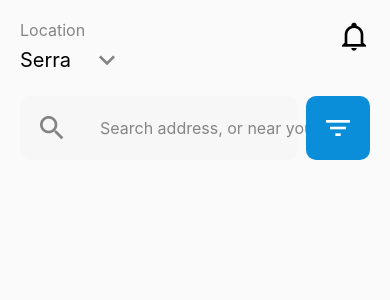
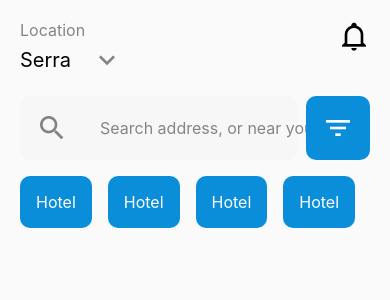
Before and after one commit to ramontrovao/home-rent-app, a React Native app: screen / in a window 390 px wide. Shown: the top 300 px of the page. Built offline with nearby package versions, Linux system fonts and the light colour scheme.

Commit message:
feat: initialized home type section

```diff
--- a/src/screens/Home/Home.styles.ts
+++ b/src/screens/Home/Home.styles.ts
@@ -1,6 +1,6 @@
 import styled from "styled-components/native";
 
-export const MainContainer = styled.View`
+export const MainContainer = styled.ScrollView`
   padding: 0 ${({ theme }) => theme.SPACING.XL};
 
   flex: 1;
--- a/src/screens/Home/Home.tsx
+++ b/src/screens/Home/Home.tsx
@@ -1,11 +1,13 @@
 import { StatusBar } from "expo-status-bar";
 import * as S from "./Home.styles";
 import { FilterSection } from "./components/FilterSection/FilterSection";
+import { HomeTypeSection } from "./components/HomeTypeSection/HomeTypeSection";
 
 export const Home = () => {
   return (
     <S.MainContainer>
       <FilterSection />
+      <HomeTypeSection />
 
       <StatusBar style="auto" />
     </S.MainContainer>
--- /dev/null
+++ b/src/screens/Home/components/HomeTypeSection/HomeTypeSection.styles.ts
@@ -0,0 +1,20 @@
+import styled from "styled-components/native";
+
+export const HomeTypeSectionContainer = styled.FlatList`
+  margin-top: ${({ theme }) => theme.SPACING.LG};
+`;
+
+export const HomeTypeContainer = styled.View`
+  padding: ${({ theme }) => theme.SPACING.LG};
+
+  justify-content: center;
+  align-items: center;
+
+  background-color: ${({ theme }) => theme.COLORS.BLUE_BACKGROUND_200};
+  border-radius: ${({ theme }) => theme.BORDER_RADIUS.MD};
+`;
+
+export const HomeTypeText = styled.Text`
+  font-size: ${({ theme }) => theme.FONT_SIZES.MD};
+  color: ${({ theme }) => theme.COLORS.WHITE};
+`;
--- /dev/null
+++ b/src/screens/Home/components/HomeTypeSection/HomeTypeSection.tsx
@@ -0,0 +1,63 @@
+import { DEFAULT_THEME } from "@/styles/theme";
+import * as S from "./HomeTypeSection.styles";
+import { Text, TouchableOpacity } from "react-native";
+
+export const HomeTypeSection = () => {
+  const data = [
+    {
+      name: "Hotel",
+    },
+    {
+      name: "Hotel",
+    },
+    {
+      name: "Hotel",
+    },
+    {
+      name: "Hotel",
+    },
+    {
+      name: "Hotel",
+    },
+    {
+      name: "Hotel",
+    },
+    {
+      name: "Hotel",
+    },
+    {
+      name: "Hotel",
+    },
+    {
+      name: "Hotel",
+    },
+    {
+      name: "Hotel",
+    },
+    {
+      name: "Hotel",
+    },
+    {
+      name: "Hotel",
+    },
+    {
+      name: "Hotel",
+    },
+  ];
+
+  return (
+    <S.HomeTypeSectionContainer
+      horizontal
+      data={data}
+      contentContainerStyle={{ gap: 16 }}
+      showsHorizontalScrollIndicator={false}
+      renderItem={({ item }) => (
+        <S.HomeTypeContainer>
+          <TouchableOpacity>
+            <S.HomeTypeText>{item.name}</S.HomeTypeText>
+          </TouchableOpacity>
+        </S.HomeTypeContainer>
+      )}
+    />
+  );
+};
```
